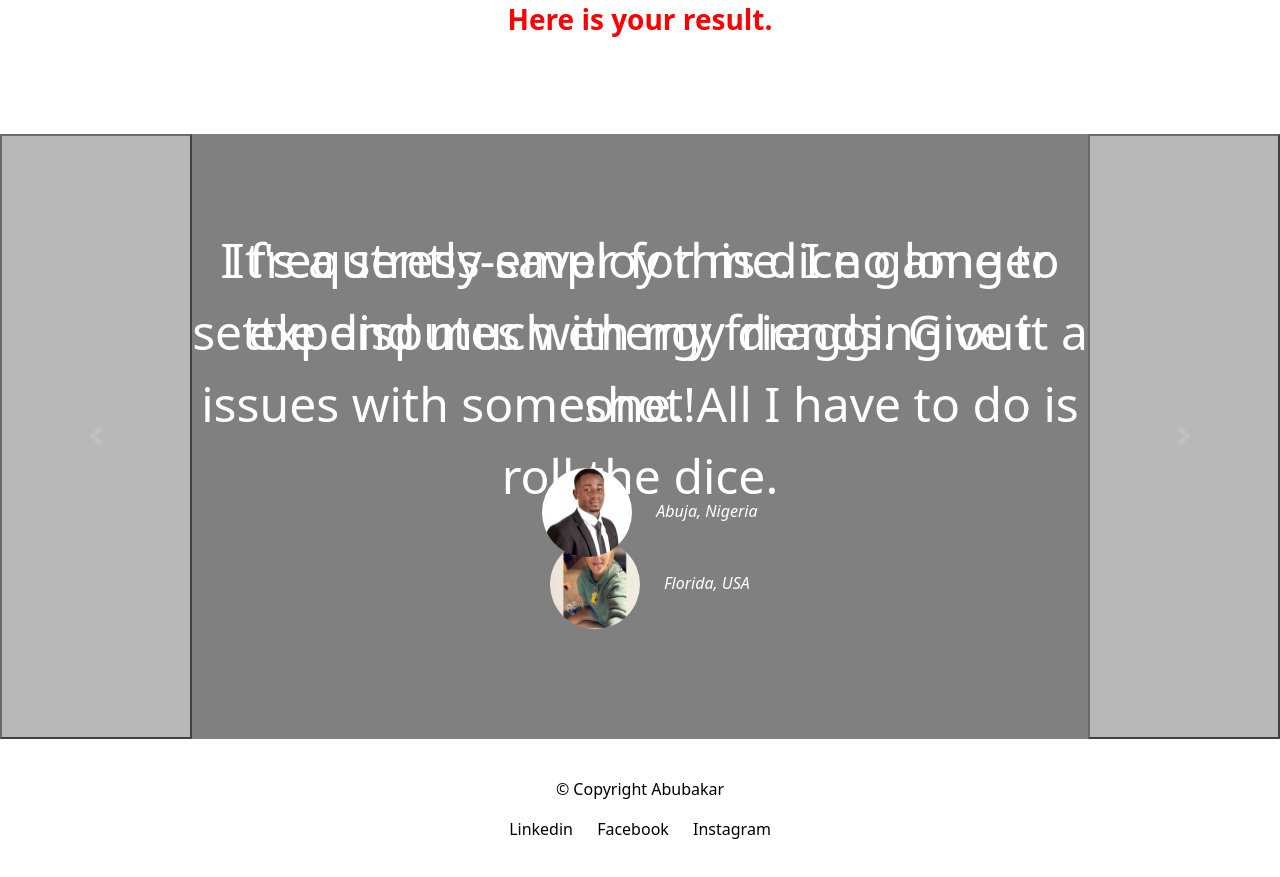
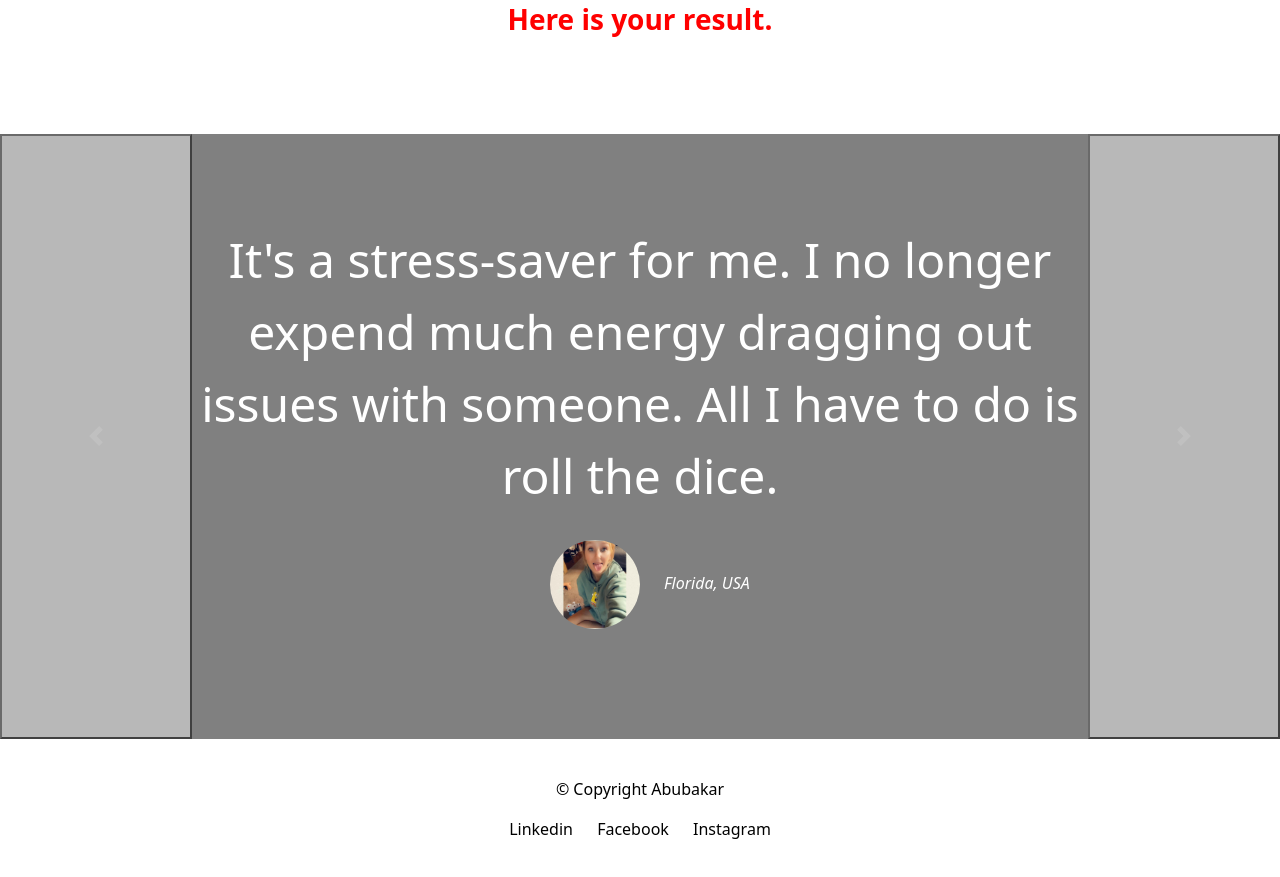
Before and after one commit to DonMalenko/diceGame, a plain HTML site: page index.html in a window 1280 px wide. Shown: the part 1096-1973 px from the top of the page. Drawn offline with nearby package versions, Linux system fonts and the light colour scheme.

Commit message:
Update index.html

```diff
--- a/index.html
+++ b/index.html
@@ -93,7 +93,7 @@
             <img class="testimonial-image" src="images/victoria.jpg" alt="lady-profile">
             <em>Florida, USA</em>
           </div>
-          <div class="carousel-item container-fluid active">
+          <div class="carousel-item container-fluid">
             <h2 class="testimonial-text">I frequently employ this dice game to settle disputes with my friends. Give it a shot!</h2>           </h2>
             <img class="testimonial-image" src="images/malenko.jpg" alt="man-profile" />
             <em>Abuja, Nigeria</em>
```
